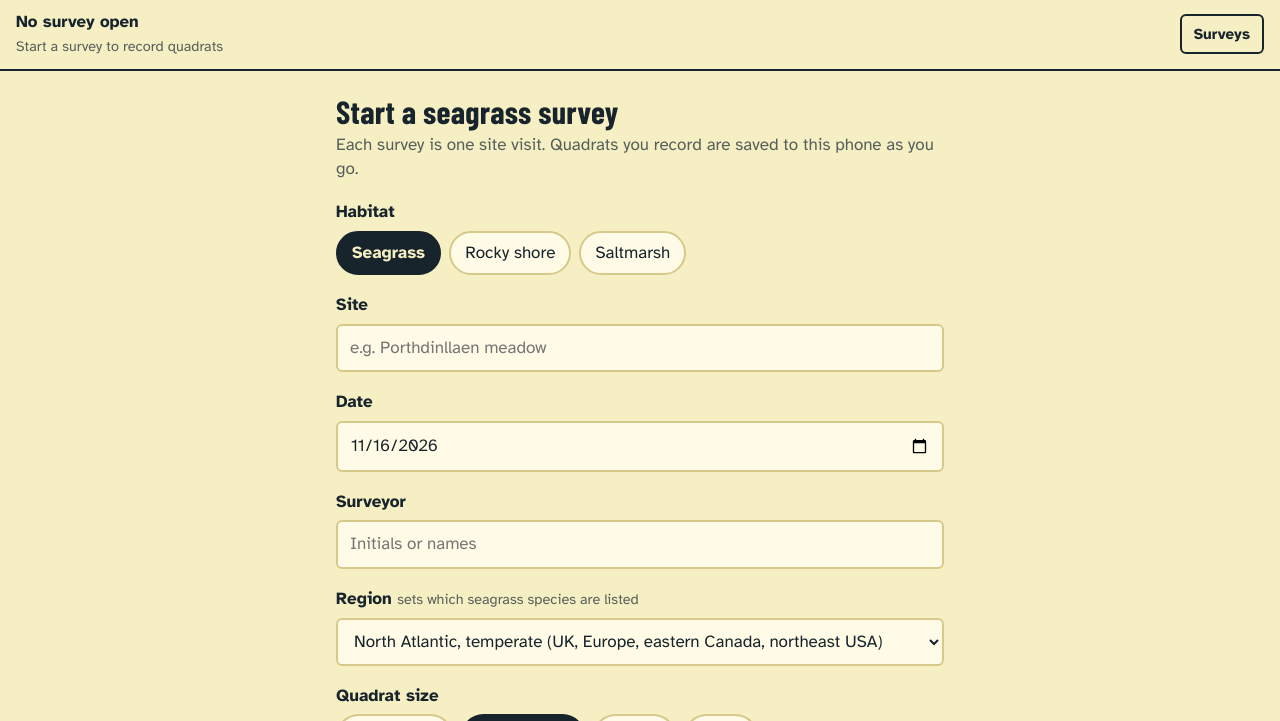
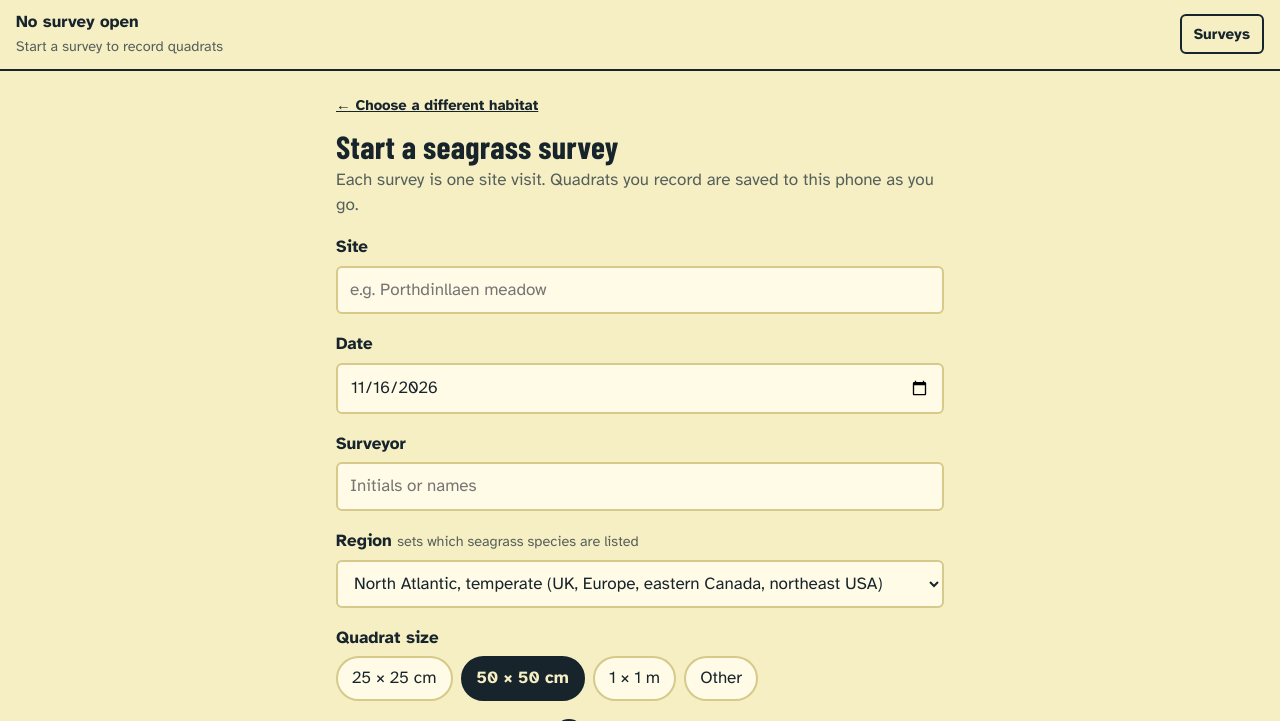
Before and after one commit to ollietidal/QaudratNotes, a plain HTML site: page index.html in a window 1280 px wide. Both pictures are taken after a click on the button "See all your surveys". Shown: the top 721 px of the page. Drawn offline with Linux system fonts and the light colour scheme.

Commit message:
Minor change to remove duplication of choice

```diff
--- a/index.html
+++ b/index.html
@@ -247,6 +247,7 @@ select:focus { border-color: var(--ink); outline: none; }
 .home-hero { text-align: center; padding: 18px 0 8px; }
 .home-logo { width: 96px; height: 96px; display: block; margin: 0 auto 14px; }
 .home-title { font-family: "Nunito", "Varela Round", "Segoe UI", system-ui, sans-serif; font-weight: 800; font-size: 2.4rem; line-height: 1.05; margin: 0; letter-spacing: -.01em; }
+.back-link { font-size: .92rem; padding: 4px 0; margin: 4px 0 2px; }
 .home-byline { color: var(--muted); font-size: .88rem; font-style: italic; margin: 6px auto 0; }
 .home-tagline { color: var(--muted); font-size: 1.05rem; margin: 8px auto 0; max-width: 32ch; text-wrap: balance; }
 .continue-card { background: var(--green); color: var(--green-ink); border-radius: var(--radius-l); padding: 14px 16px; margin: 22px 0 0; display: flex; align-items: center; justify-content: space-between; gap: 12px; }
@@ -461,11 +462,11 @@ input[type=date] { -webkit-appearance: none; appearance: none; display: block; m
 
 <!-- SURVEY SETUP -->
 <section id="view-survey" class="hidden" aria-labelledby="h-survey">
+  <button class="linkish back-link" type="button" id="btn-change-habitat">← Choose a different habitat</button>
   <h1 id="h-survey">Start a survey</h1>
   <p class="lead">Each survey is one site visit. Quadrats you record are saved to this phone as you go.</p>
   <form id="survey-form" autocomplete="off">
-    <div class="field">
-      <span class="label">Habitat</span>
+    <div class="field hidden" aria-hidden="true">
       <div class="seg" data-name="habitat">
         <button type="button" data-value="seagrass" aria-pressed="true">Seagrass</button>
         <button type="button" data-value="rocky">Rocky shore</button>
@@ -3365,6 +3366,7 @@ const APP_CONFIG = {
   $("#btn-continue").addEventListener("click", () => show("record"));
   $("#btn-start-seagrass").addEventListener("click", () => { setSurveyHabitat("seagrass"); show("survey"); });
   $("#btn-start-rocky").addEventListener("click", () => { setSurveyHabitat("rocky"); show("survey"); });
+  $("#btn-change-habitat").addEventListener("click", () => show("home"));
   $("#btn-start-saltmarsh").addEventListener("click", () => { setSurveyHabitat("saltmarsh"); show("survey"); });
   $("#btn-start-mudflat").addEventListener("click", () => { setSurveyHabitat("mudflat"); show("survey"); });
   $("#btn-all-surveys").addEventListener("click", () => show("survey"));
```
